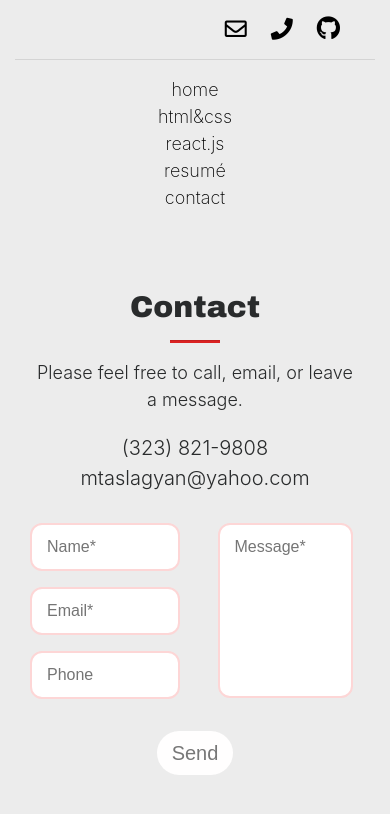
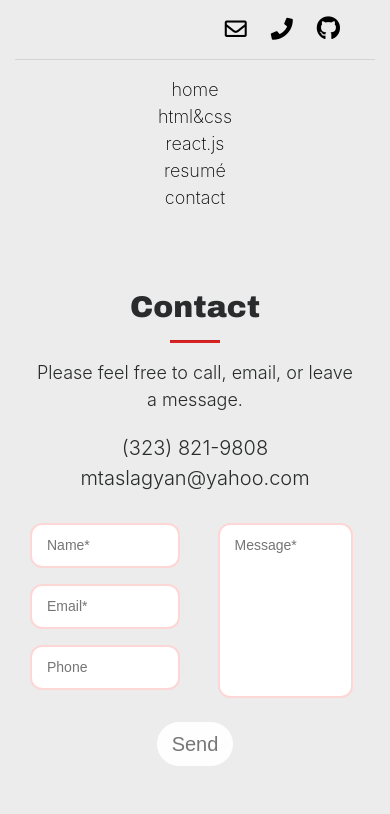
Before and after one commit to mtaslagyan/Portfolio_v2, a React (Create React App) app: page /contact in a window 390 px wide. Shown: the top 814 px of the page. Built offline with nearby package versions, Linux system fonts and the light colour scheme; a web font is replaced by a local one.

Commit message:
Add files via upload

```diff
--- a/src/Components/Contact/Contact.js
+++ b/src/Components/Contact/Contact.js
@@ -72,7 +72,7 @@ class Contact extends Component {
                                                 </div>
                                                 <div className="col-6">
                                                     <div className="form-fields">
-                                                        <textarea className="message" placeholder="Message*" required onChange={this.handleChange} type="text" name="message" maxlength="300"></textarea>
+                                                        <textarea className="message" placeholder="Message*" required onChange={this.handleChange} type="text" name="message" maxlength="300" wrap="hard"></textarea>
                                                         {/* <input className="" placeholder="Message*" required onChange={this.handleChange} type="text" name="message" maxlength="300" /> */}
                                                     </div>
                                                 </div>
--- a/src/index.css
+++ b/src/index.css
@@ -210,6 +210,9 @@ code {
   width: 90%;
   outline:none;
 }
+.form-fields input:focus, .form-fields textarea:focus{
+  border:solid 2px rgb(255, 172, 172);
+}
 
 .message{
   border:none;  border:solid 2px rgb(253, 214, 214);
@@ -354,6 +357,9 @@ code {
   .contact{
     padding-bottom:75px;
   }
+  .contact textarea, .contact input{
+    font-size:14px;
+  }
 }
 
 @media (max-width: 375px)
```
